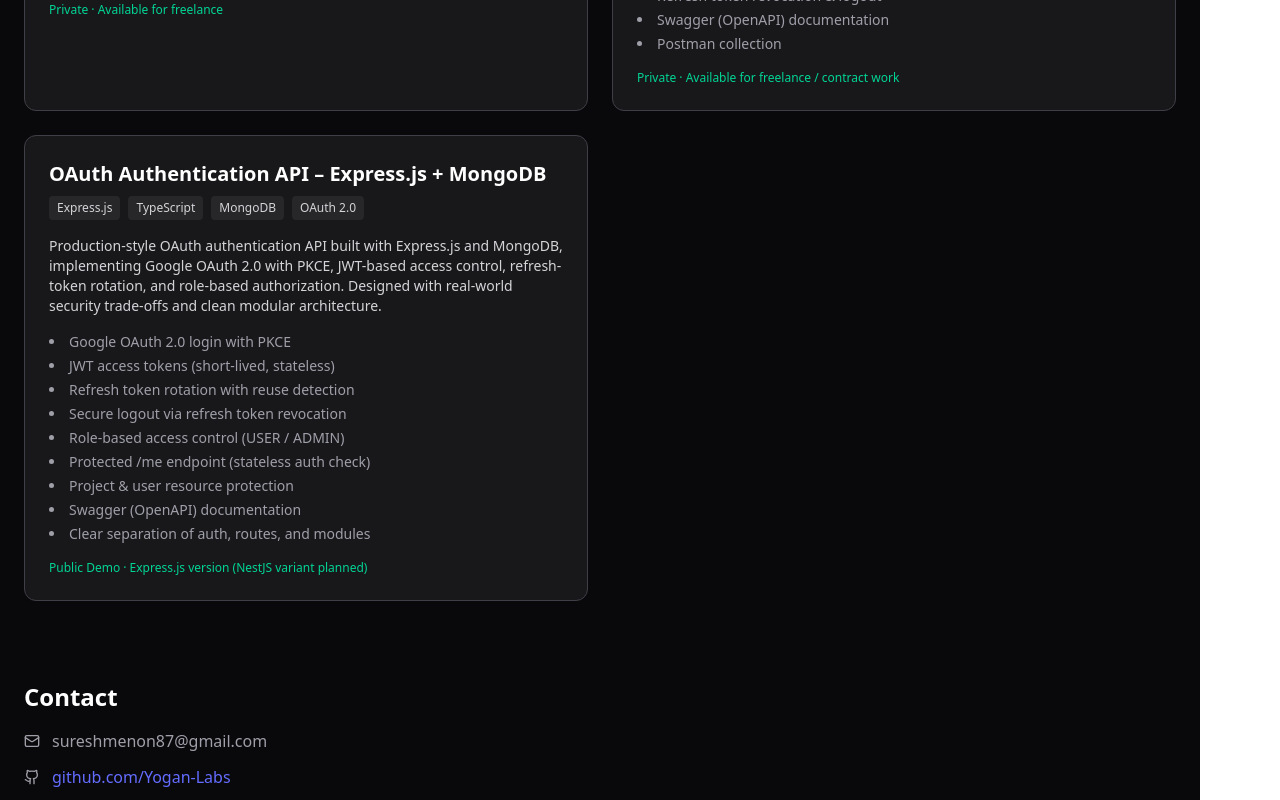
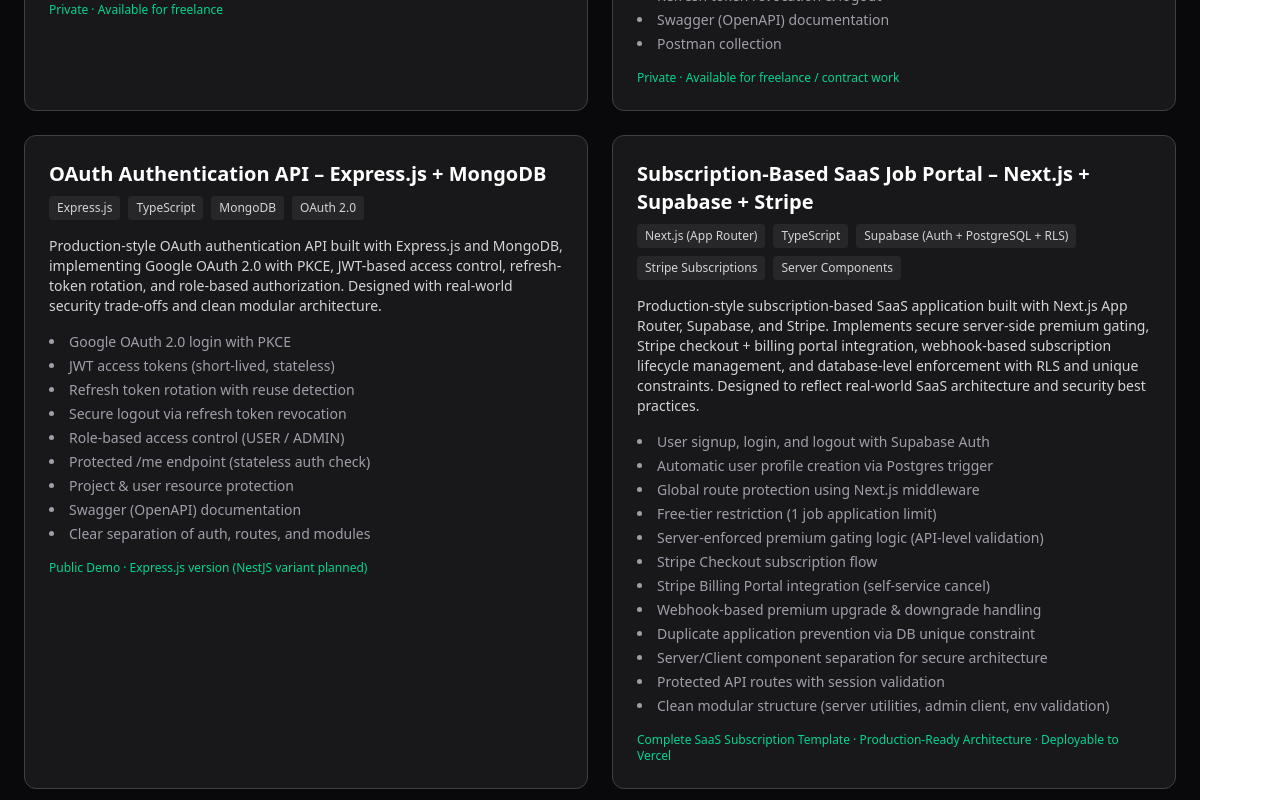
Before and after one commit to Yogan-Labs/yogan-labs-portfolio, a React (Vite) app: page / in a window 1280 px wide. Shown: the part 680-1480 px from the top of the page. Built offline with nearby package versions, Linux system fonts and the light colour scheme.

Commit message:
Add Subscription-Based SaaS Job Portal project details
Added a new project entry for a Subscription-Based SaaS Job Portal, detailing its stack, features, security notes, and architecture highlights.

```diff
--- a/src/data/projects.ts
+++ b/src/data/projects.ts
@@ -76,4 +76,57 @@ export const projects = [
     ],
     status: "Public Demo · Express.js version (NestJS variant planned)",
   },
+  {
+  id: "saas-job-portal-nextjs-supabase-stripe",
+  title: "Subscription-Based SaaS Job Portal – Next.js + Supabase + Stripe",
+  stack: [
+    "Next.js (App Router)",
+    "TypeScript",
+    "Supabase (Auth + PostgreSQL + RLS)",
+    "Stripe Subscriptions",
+    "Server Components",
+  ],
+  badges: [
+    "Stripe Subscriptions",
+    "Webhook Verification",
+    "RLS (Row Level Security)",
+    "Middleware Auth Guard",
+    "Server/Client Component Architecture",
+  ],
+  description:
+    "Production-style subscription-based SaaS application built with Next.js App Router, Supabase, and Stripe. Implements secure server-side premium gating, Stripe checkout + billing portal integration, webhook-based subscription lifecycle management, and database-level enforcement with RLS and unique constraints. Designed to reflect real-world SaaS architecture and security best practices.",
+  features: [
+    "User signup, login, and logout with Supabase Auth",
+    "Automatic user profile creation via Postgres trigger",
+    "Global route protection using Next.js middleware",
+    "Free-tier restriction (1 job application limit)",
+    "Server-enforced premium gating logic (API-level validation)",
+    "Stripe Checkout subscription flow",
+    "Stripe Billing Portal integration (self-service cancel)",
+    "Webhook-based premium upgrade & downgrade handling",
+    "Duplicate application prevention via DB unique constraint",
+    "Server/Client component separation for secure architecture",
+    "Protected API routes with session validation",
+    "Clean modular structure (server utilities, admin client, env validation)",
+  ],
+  securityNotes: [
+    "Premium status enforced server-side (never trusted from frontend)",
+    "Stripe webhook signature verification required for subscription updates",
+    "Subscription lifecycle handled via Stripe events (checkout.session.completed, customer.subscription.deleted)",
+    "Row Level Security (RLS) policies applied to user-scoped data",
+    "Unique database constraint prevents duplicate job applications",
+    "Service-role key restricted to server-only utilities",
+    "Middleware-based route guarding for protected pages",
+  ],
+  architectureHighlights: [
+    "App Router with Server Components for secure data fetching",
+    "Client Components used only for interactivity (Apply, Upgrade, Billing)",
+    "Stripe metadata linking session to authenticated Supabase user",
+    "Webhook-driven subscription state management",
+    "Defense-in-depth: Middleware + server validation + DB constraints",
+  ],
+  status:
+    "Complete SaaS Subscription Template · Production-Ready Architecture · Deployable to Vercel",
+}
+
 ];
```
